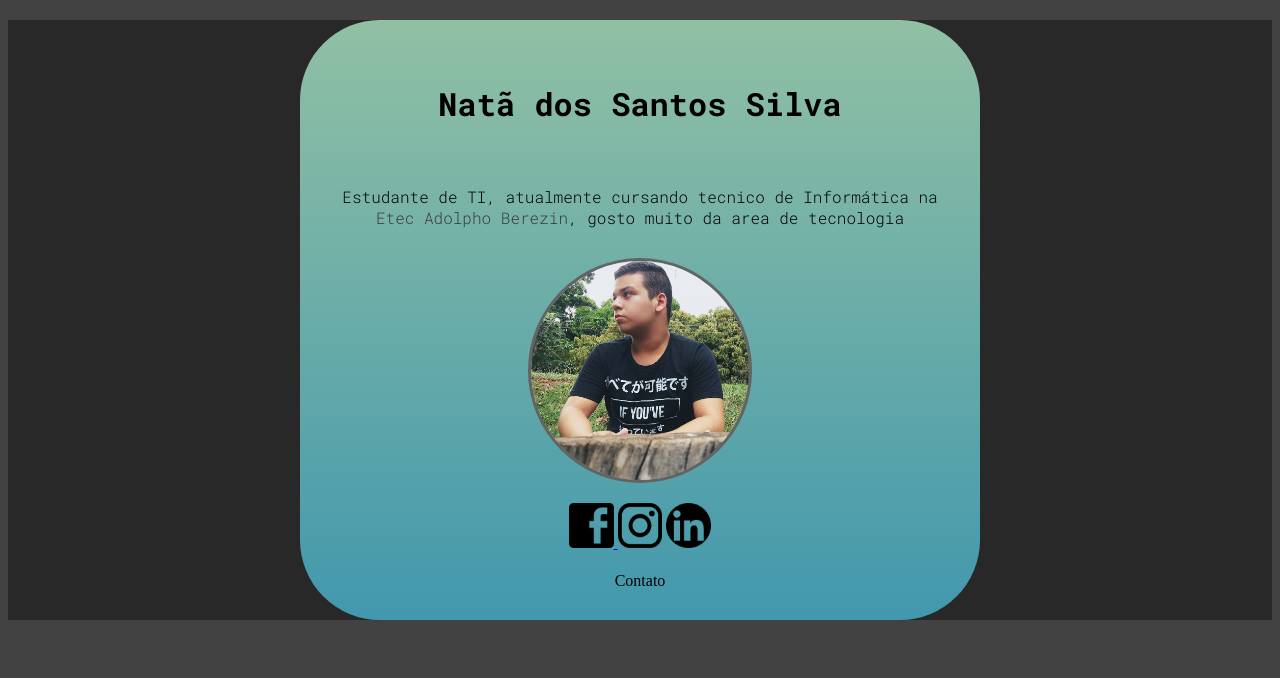
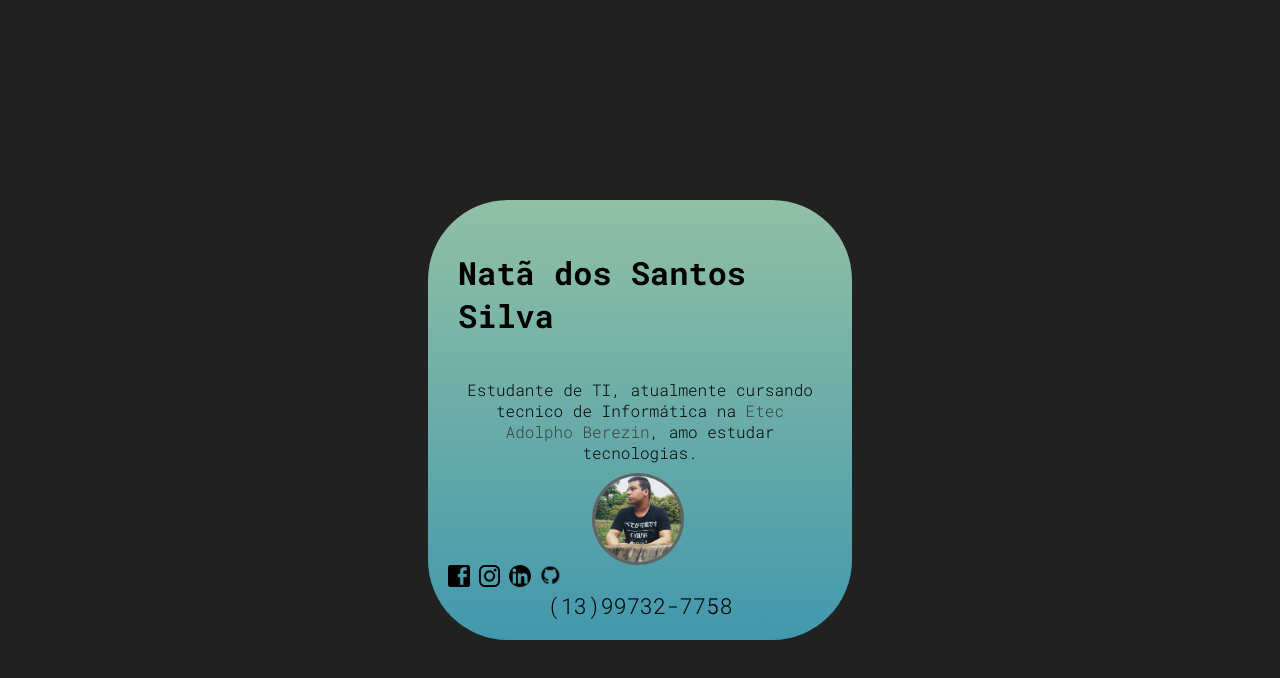
Before and after one commit to Nata-Santos/NataSantos, a plain HTML site: page index.html in a window 1280 px wide. Drawn offline with Linux system fonts and the light colour scheme.

Commit message:
modifica curriculo

```diff
--- a/index.html
+++ b/index.html
@@ -10,15 +10,16 @@
 <body>
     <div id="container">
         <div id="nome"><h1>Natã dos Santos Silva</h1></div>
-        <div id="apresentacao">Estudante de TI, atualmente cursando tecnico de Informática na <a id = "site" href="http://eteab.com.br/cms/">Etec Adolpho Berezin</a>, gosto muito da area de tecnologia</div>
-        <div id="foto"><img id= "minhafoto" src="/NataSantos/imagens/minhafoto.jpg" alt="Foto Natã"></div>
+        <div id="apresentacao">Estudante de TI, atualmente cursando tecnico de Informática na <a id = "site" href="http://eteab.com.br/cms/">Etec Adolpho Berezin</a>, amo estudar tecnologias. </div>
+        <div id="foto"><img id= "minhafoto" src="/NataSantos/imagens/minhafoto.jpg" alt="Foto Natã" width="90%"></div>
         <div id="logos">
-            <a href="https://www.facebook.com/nata.dossantossilva.5/"><img src="/NataSantos/imagens/fb.png" alt="facebook" width="7%"> </a>
-            <a href="https://www.instagram.com/eunatans/"><img src="/NataSantos/imagens/insta.png" alt="insta" width="7%"></a>
-            <a href="linkedin.com/checkpoint/lg/login-submit"><img src="/NataSantos/imagens/linkedin.png" alt="linkedin" width="7%"></a>
+            <a href="https://www.facebook.com/nata.dossantossilva.5/"><img src="/NataSantos/imagens/fb.png" alt="facebook" width="70%"> </a>
+            <a href="https://www.instagram.com/eunatans/"><img src="/NataSantos/imagens/insta.png" alt="insta" width="70%"> </a>
+            <a href="linkedin.com/checkpoint/lg/login-submit"><img src="/NataSantos/imagens/linkedin.png" alt="linkedin" width="70%"></a>
+            <a href="https://github.com/NatanSantos155"> <img src="/NataSantos/imagens/github.png" alt="github" width="70%"></a>
         </div>
         <div id="social"></div>
-        <div id="contato">Contato</div>
+        <div id="contato">(13)99732-7758</div>
     </div>
 </body>
 </html>
--- a/style.css
+++ b/style.css
@@ -3,12 +3,12 @@
 body {
 
     background-repeat: no-repeat;
-    background-color: rgb(66, 66, 66);
-    backdrop-filter: brightness(60%);
+    background-color: rgb(34, 33, 33);
     display: flex;
     align-items: center;
     justify-content: center;
     margin-top: 20px;
+    height: 100vh;
 
 
 }
@@ -18,8 +18,8 @@ body {
     display:flex;
     background-image: linear-gradient(to top, #4298ad 0%, #91c0a4 100%);
     padding: 20px;
-    width: 50vw;
-    height: 70vh;
+    width: 30vw;
+    height: 50vh;
     justify-content: center;
     align-items: center;
     flex-flow: row wrap;
@@ -52,15 +52,15 @@ body {
 
 #foto{
     display: flex;
-    flex-direction: column;
-    text-align: center;
-    width: 35%;
+    align-items: left;
+    width: 25%;
 
 }
 
 #minhafoto{
     border-radius: 50%;
     border: 3px solid rgb(100, 99, 99);
+
 }
 
 #site{
@@ -73,10 +73,15 @@ body {
 
 #logos > * {
     align-content: space-around;
-    width: 7%;
+    width: 8%;
 }
 
 #logos{
-    text-align: center;
+    display: flex;
+    align-items: left;
+}
 
+#contato{
+    font-family: 'Roboto Mono', monospace;
+    font-size: 22px;
 }
```
Also changed, not shown: imagens/github.png (added).
